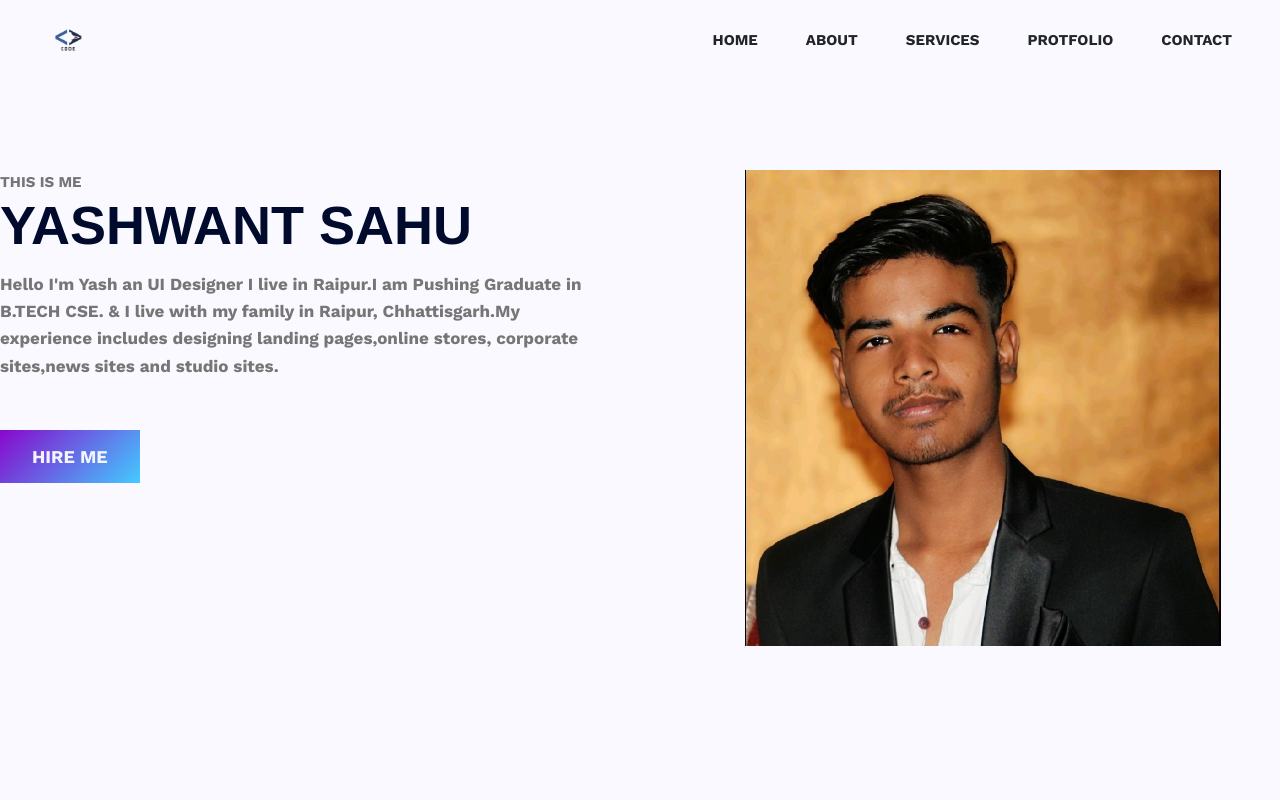
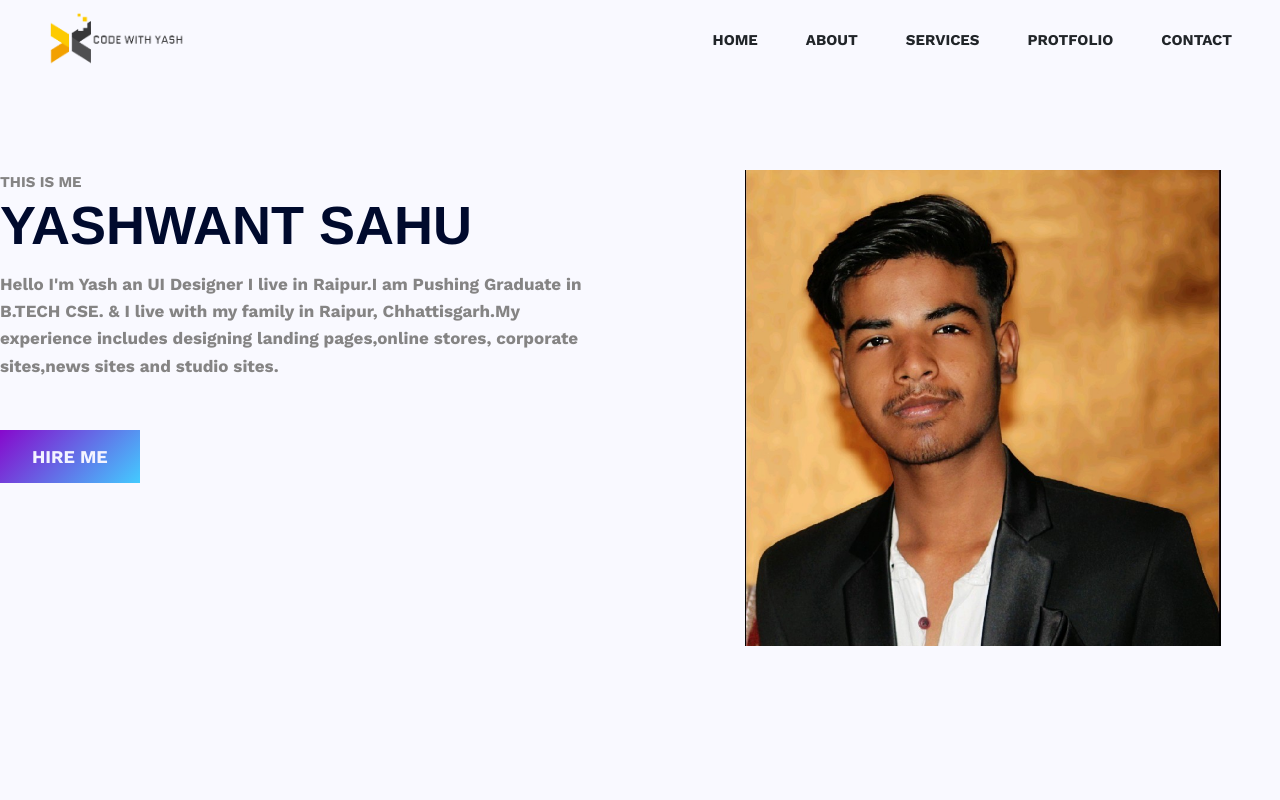
Before and after one commit to yashwant2002/Portfolio, a plain HTML site: page index.html in a window 1280 px wide. Shown: the top 800 px of the page. Drawn offline with nearby package versions, Linux system fonts and the light colour scheme.

Commit message:
add logo

```diff
--- a/dist/css/style.css
+++ b/dist/css/style.css
@@ -6,14 +6,14 @@
 }
 :root {
   --heading: rgb(0 10 45);
-  --para: rgb(119, 118, 118);
+  --para: rgb(133, 132, 132);
   --para-tint: #e4e4e4;
   --white: #fff;
   --black: #212529;
   --helper: rgba(135,8,204,1);
   --helper-tint: #f3f4ff;
   --bg: rgb(249 249 255);
-  /* --bg:#F8F7F7; */
+  /* --bg:#f2f2fa; */
   --gradient: linear-gradient(135deg, rgba(67,203,255,1) 0%, rgba(135,8,204,1) 100%);
   /* --gradientSupport: -webkit-linear-gradient(0deg, rgba(132,144,255,1) 0%, rgba(98,189,252,1) 100%); */
   --gradientSupport: -webkit-linear-gradient(135deg, rgba(67,203,255,1) 0%, rgba(135,8,204,1) 100%);
@@ -90,7 +90,7 @@ li {
   /* position: fixed; */
 }
 .header .logo {
-  height: 2.5rem;
+  height: 6rem;
 }
 .navbar-list {
   display: flex;
@@ -177,7 +177,7 @@ li {
     width: 90%;
     background: var(--para-tint);
     border-radius:10rem;
-    box-shadow: var(--shadow);
+    /* box-shadow: var(--shadow); */
     position: relative;
 }
 .bio-progress-bar::before{
--- a/index.html
+++ b/index.html
@@ -16,7 +16,7 @@
   <body>
     <header class="header">
       <img
-        src="./img/logo-SpkDmMfg4-transformed-removebg-preview.png"
+        src="./img/logo.png"
         alt="logo"
         class="logo"
       />
```
Also changed, not shown: img/logo.png (added).
